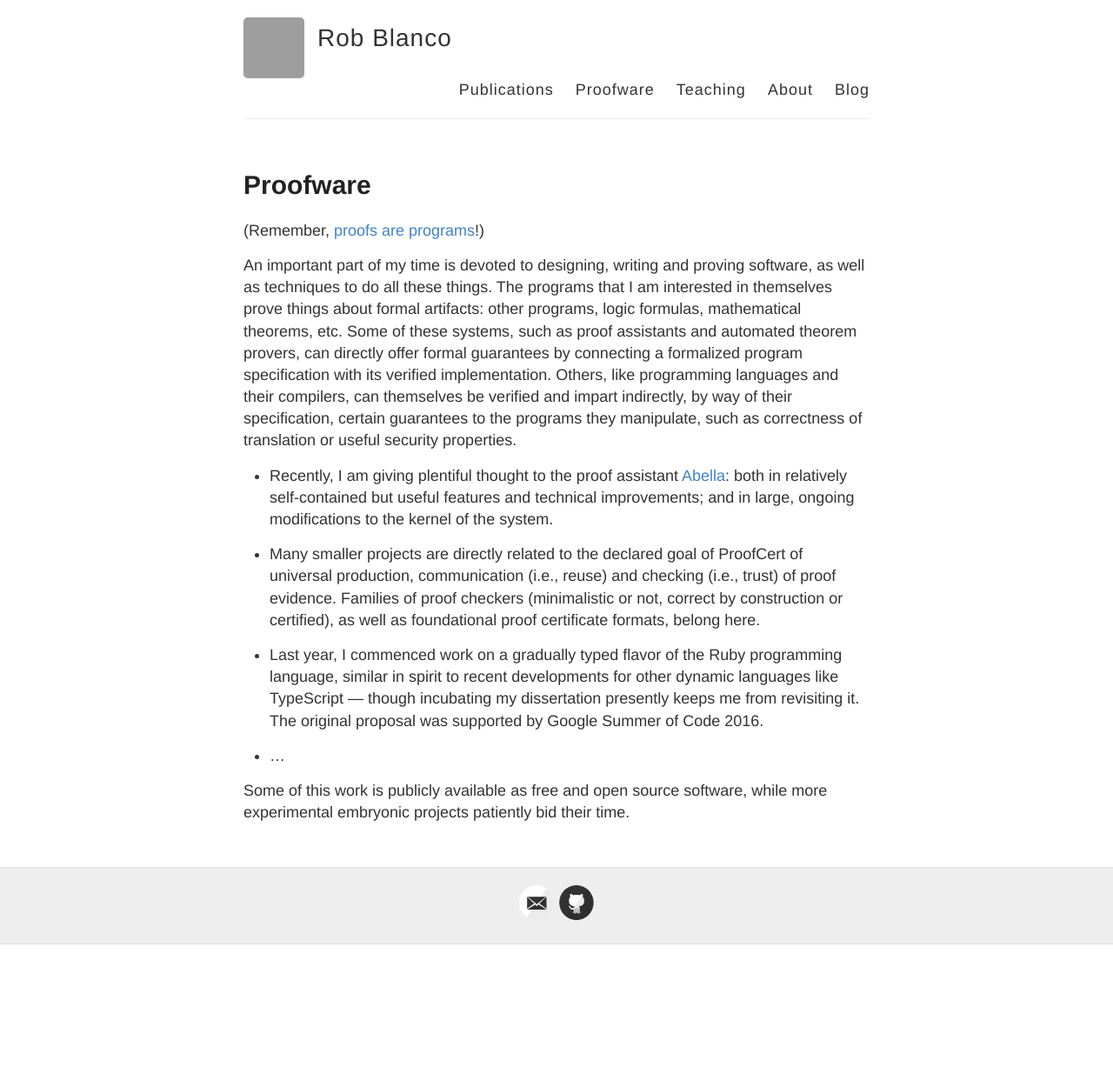
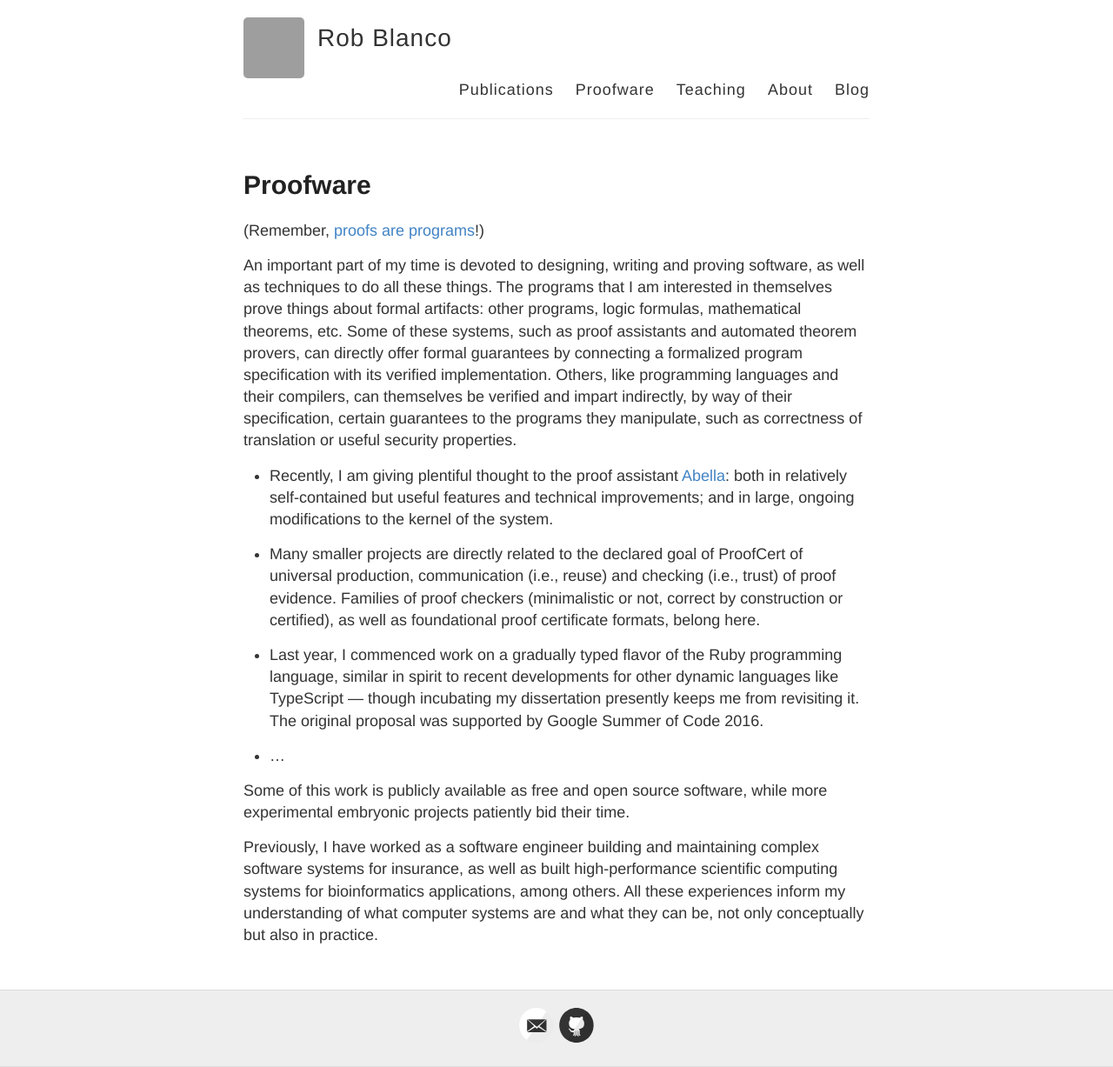
Before and after one commit to robblanco/robblanco.github.io, a Jekyll site: the page built from proofware.md, in a window 1280 px wide. Shown: the whole page at 87% size. Built offline with Jekyll 4.4.1, drawn with Linux system fonts in a browser that asks for light colours; before the commit the page ends 1086 px from its top, so only the background shows below that; grey boxes are pictures that could not be loaded.

Commit message:
Complementary details on proofware

```diff
--- a/proofware.md
+++ b/proofware.md
@@ -39,3 +39,9 @@ translation or useful security properties.
 
 Some of this work is publicly available as free and open source software, while
 more experimental embryonic projects patiently bid their time.
+
+Previously, I have worked as a software engineer building and maintaining
+complex software systems for insurance, as well as built high-performance
+scientific computing systems for bioinformatics applications, among others. All
+these experiences inform my understanding of what computer systems are and what
+they can be, not only conceptually but also in practice.
```
